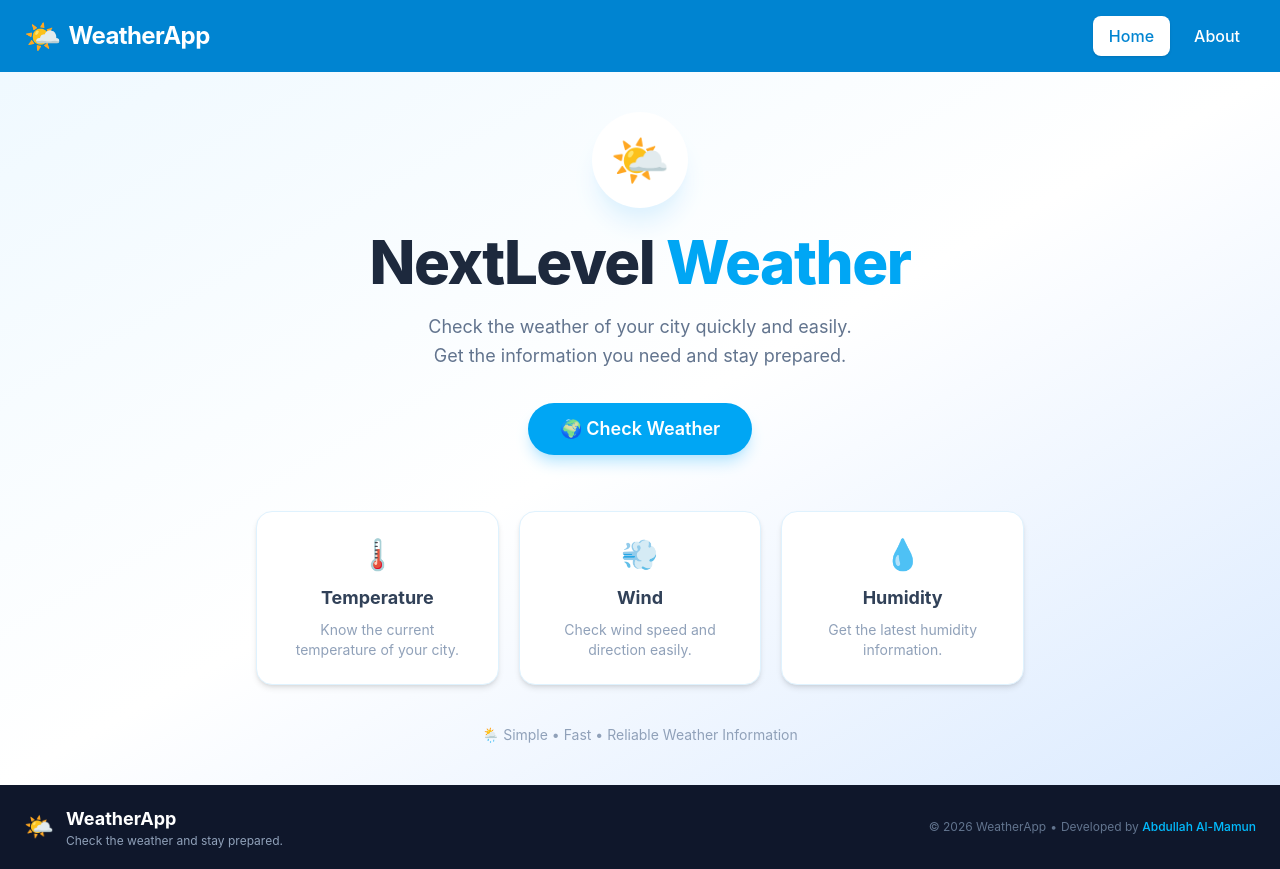
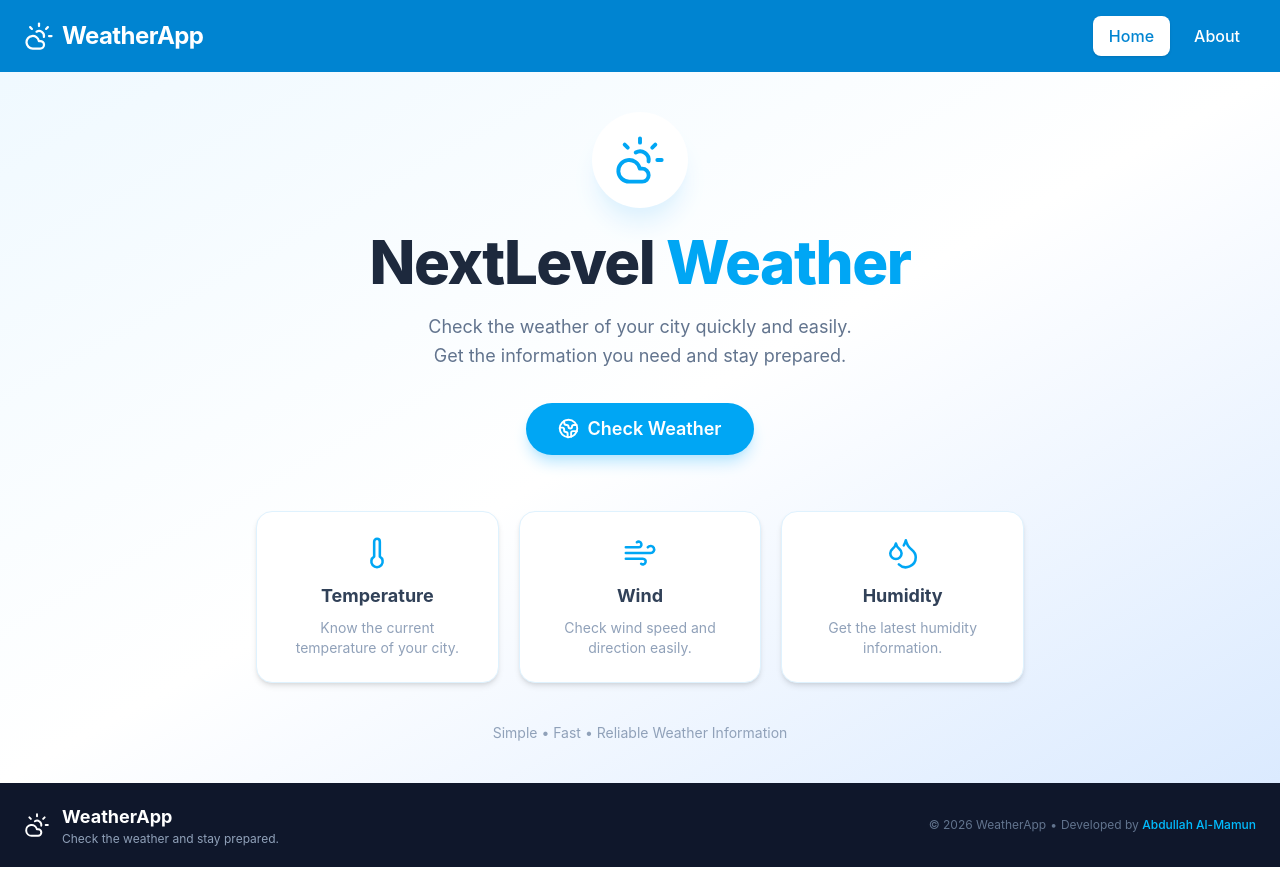
Before and after one commit to Al-Mamuun/Weather-App, a React (Vite) app: page / in a window 1280 px wide. Built offline with nearby package versions, Linux system fonts and the light colour scheme.

Commit message:
Replace emoji UI icons with Lucide icons in home, about, navbar, and footer.

```diff
--- a/src/components/Footer.jsx
+++ b/src/components/Footer.jsx
@@ -1,3 +1,5 @@
+import { CloudSun } from "lucide-react";
+
 function Footer() {
   return (
     <footer className="bg-slate-900 text-white">
@@ -6,7 +8,7 @@ function Footer() {
         <div className="flex flex-col sm:flex-row items-center justify-between gap-3">
           {/* Logo & Description */}
           <div className="flex items-center gap-3">
-            <span className="text-2xl">🌤️</span>
+            <CloudSun size={26} strokeWidth={1.8} aria-hidden="true" />
 
             <div>
               <h2 className="text-lg font-bold">WeatherApp</h2>
--- a/src/components/Navbar.jsx
+++ b/src/components/Navbar.jsx
@@ -1,3 +1,4 @@
+import { CloudSun } from "lucide-react";
 import { Link, NavLink } from "react-router";
 
 function Navbar() {
@@ -9,7 +10,7 @@ function Navbar() {
           to="/"
           className="flex items-center gap-2 text-2xl font-bold tracking-tight hover:opacity-90 transition"
         >
-          <span className="text-3xl">🌤️</span>
+          <CloudSun size={30} strokeWidth={1.8} aria-hidden="true" />
           <span>WeatherApp</span>
         </Link>
 
--- a/src/pages/About.jsx
+++ b/src/pages/About.jsx
@@ -1,9 +1,13 @@
+import { CloudSun, Search, Smartphone, Thermometer } from "lucide-react";
+
 function About() {
   return (
     <div className="flex-1 min-h-[100vh-...] bg-sky-50 flex items-center justify-center px-4 py-12">
       <div className="max-w-3xl w-full bg-white rounded-2xl shadow-lg p-8 md:p-12 text-center">
         {/* Icon */}
-        <div className="text-6xl mb-6">🌤️</div>
+        <div className="flex justify-center text-sky-500 mb-6" aria-hidden="true">
+          <CloudSun size={64} strokeWidth={1.6} />
+        </div>
 
         {/* Title */}
         <h1 className="text-4xl font-bold text-sky-700 mb-4">
@@ -25,7 +29,9 @@ function About() {
         {/* Features */}
         <div className="grid grid-cols-1 md:grid-cols-3 gap-4">
           <div className="bg-sky-50 rounded-xl p-5">
-            <div className="text-3xl mb-2">🌡️</div>
+            <div className="flex justify-center text-sky-500 mb-2" aria-hidden="true">
+              <Thermometer size={32} strokeWidth={1.8} />
+            </div>
             <h3 className="font-semibold text-sky-700">Weather Info</h3>
             <p className="text-sm text-gray-500 mt-2">
               Check current weather information.
@@ -33,7 +39,9 @@ function About() {
           </div>
 
           <div className="bg-sky-50 rounded-xl p-5">
-            <div className="text-3xl mb-2">🔍</div>
+            <div className="flex justify-center text-sky-500 mb-2" aria-hidden="true">
+              <Search size={32} strokeWidth={1.8} />
+            </div>
             <h3 className="font-semibold text-sky-700">Search</h3>
             <p className="text-sm text-gray-500 mt-2">
               Search weather by location.
@@ -41,7 +49,9 @@ function About() {
           </div>
 
           <div className="bg-sky-50 rounded-xl p-5">
-            <div className="text-3xl mb-2">📱</div>
+            <div className="flex justify-center text-sky-500 mb-2" aria-hidden="true">
+              <Smartphone size={32} strokeWidth={1.8} />
+            </div>
             <h3 className="font-semibold text-sky-700">Responsive</h3>
             <p className="text-sm text-gray-500 mt-2">
               Works smoothly on different devices.
--- a/src/pages/Home.jsx
+++ b/src/pages/Home.jsx
@@ -1,4 +1,4 @@
-
+import { CloudSun, Droplets, Globe2, Thermometer, Wind } from "lucide-react";
 import { useState } from "react";
 import LocationModal from "../components/LocationModal";
 
@@ -7,13 +7,11 @@ const Home = () => {
 
   return (
     <div className="flex-1 bg-linear-to-br from-sky-50 via-white to-blue-100 flex items-center justify-center px-4 py-10">
-
       <div className="w-full max-w-5xl text-center">
-
         {/* Weather Icon */}
         <div className="flex justify-center mb-6">
           <div className="w-24 h-24 rounded-full bg-white flex items-center justify-center shadow-xl shadow-sky-100">
-            <span className="text-5xl">🌤️</span>
+            <CloudSun size={52} strokeWidth={1.8} className="text-sky-500" aria-hidden="true" />
           </div>
         </div>
 
@@ -38,21 +36,21 @@ const Home = () => {
           shadow-lg shadow-sky-200
           hover:shadow-xl hover:-translate-y-1
           active:translate-y-0
-          transition-all duration-300 cursor-pointer"
+          transition-all duration-300 cursor-pointer inline-flex items-center gap-2"
         >
-          🌍 Check Weather
+          <Globe2 size={21} strokeWidth={2.2} aria-hidden="true" />
+          Check Weather
         </button>
 
         {/* Features */}
         <div className="grid grid-cols-1 sm:grid-cols-3 gap-5 max-w-3xl mx-auto mt-14">
-
           {/* Temperature */}
           <div className="bg-white rounded-2xl p-6 shadow-md border border-sky-100 hover:-translate-y-1 hover:shadow-lg transition-all duration-300">
-            <div className="text-3xl mb-3">🌡️</div>
+            <div className="flex justify-center text-sky-500 mb-3" aria-hidden="true">
+              <Thermometer size={34} strokeWidth={1.8} />
+            </div>
 
-            <h3 className="text-lg font-bold text-slate-700">
-              Temperature
-            </h3>
+            <h3 className="text-lg font-bold text-slate-700">Temperature</h3>
 
             <p className="text-sm text-slate-400 mt-2">
               Know the current temperature of your city.
@@ -61,11 +59,11 @@ const Home = () => {
 
           {/* Wind */}
           <div className="bg-white rounded-2xl p-6 shadow-md border border-sky-100 hover:-translate-y-1 hover:shadow-lg transition-all duration-300">
-            <div className="text-3xl mb-3">💨</div>
+            <div className="flex justify-center text-sky-500 mb-3" aria-hidden="true">
+              <Wind size={34} strokeWidth={1.8} />
+            </div>
 
-            <h3 className="text-lg font-bold text-slate-700">
-              Wind
-            </h3>
+            <h3 className="text-lg font-bold text-slate-700">Wind</h3>
 
             <p className="text-sm text-slate-400 mt-2">
               Check wind speed and direction easily.
@@ -74,29 +72,25 @@ const Home = () => {
 
           {/* Humidity */}
           <div className="bg-white rounded-2xl p-6 shadow-md border border-sky-100 hover:-translate-y-1 hover:shadow-lg transition-all duration-300">
-            <div className="text-3xl mb-3">💧</div>
+            <div className="flex justify-center text-sky-500 mb-3" aria-hidden="true">
+              <Droplets size={34} strokeWidth={1.8} />
+            </div>
 
-            <h3 className="text-lg font-bold text-slate-700">
-              Humidity
-            </h3>
+            <h3 className="text-lg font-bold text-slate-700">Humidity</h3>
 
             <p className="text-sm text-slate-400 mt-2">
               Get the latest humidity information.
             </p>
           </div>
-
         </div>
 
         {/* Bottom Text */}
         <p className="mt-10 text-sm text-slate-400">
-          🌦️ Simple • Fast • Reliable Weather Information
+          Simple • Fast • Reliable Weather Information
         </p>
 
         {/* Modal */}
-        {click && (
-          <LocationModal onClose={() => setClick(false)} />
-        )}
-
+        {click && <LocationModal onClose={() => setClick(false)} />}
       </div>
     </div>
   );
```
